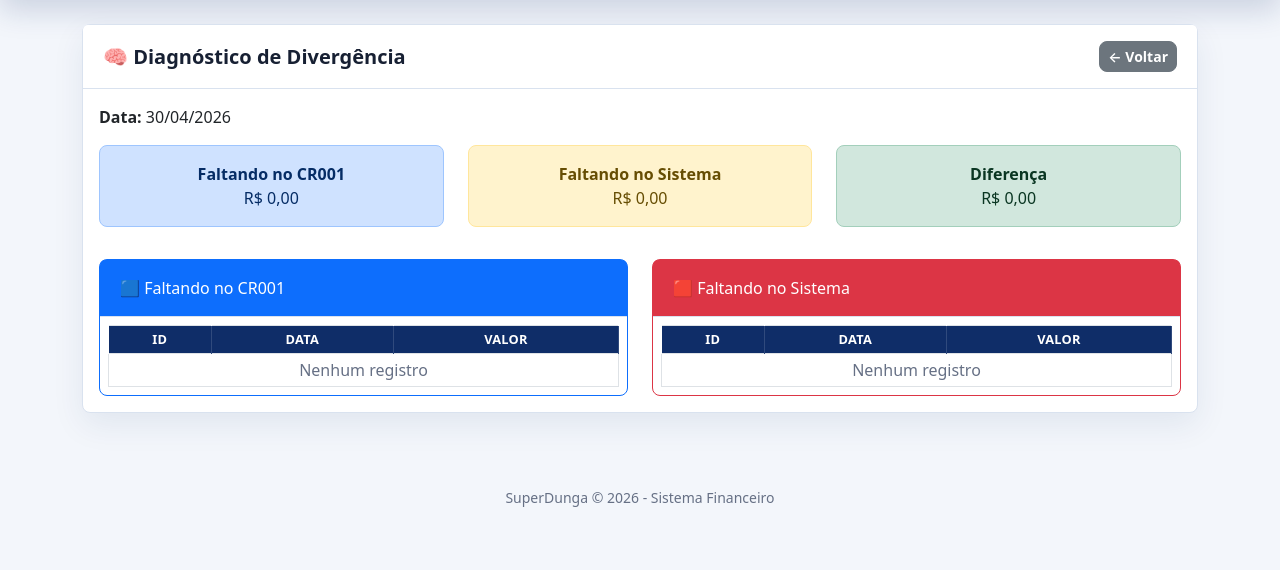
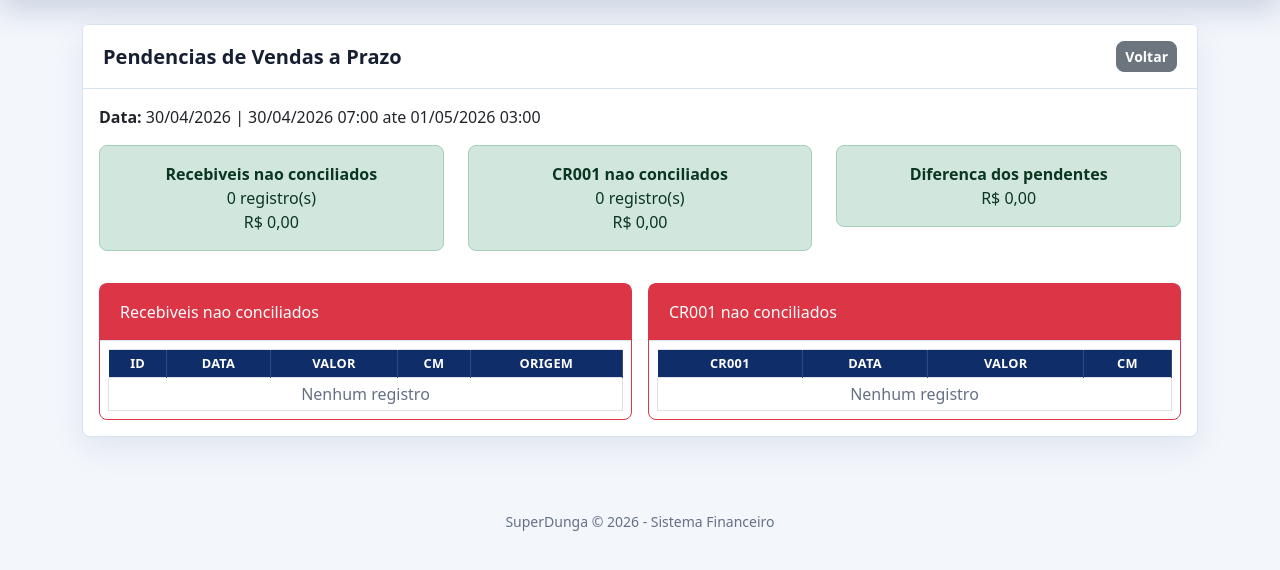
Before and after one commit to superdunga/superdunga-com-br, a PHP site: page /modulos/fechamentodecaixa/diagnostico_divergencia.php in a window 1280 px wide. Shown: the part 58-628 px from the top of the page. Run offline with PHP 8.4, Linux system fonts and the light colour scheme; the visitor is signed in with stand-in values (Sample User, id 1); tables that the repository leaves empty or names only in its code hold one stand-in row (values such as "Sample post").

Commit message:
Ajusta resumo de vendas a prazo

```diff
--- a/modulos/fechamentodecaixa/diagnostico_divergencia.php
+++ b/modulos/fechamentodecaixa/diagnostico_divergencia.php
@@ -3,22 +3,12 @@
 require '../../config/conexao.php';
 require '../../layout/header.php';
 
-/* =========================
-   DATA
-========================= */
 $data = $_GET['data'] ?? date('Y-m-d');
 
-/* =========================
-   JANELA OPERACIONAL
-========================= */
 $inicio = date('Y-m-d 07:00:00', strtotime($data));
 $fim    = date('Y-m-d 03:00:00', strtotime($data . ' +1 day'));
 
-/* =========================
-   FALTANDO NO CR001
-   (tem no sistema e NÃO foi conciliado)
-========================= */
-$stmtSistema = $pdo_master->prepare("
+$stmtPendSistema = $pdo_master->prepare("
     SELECT r.*
     FROM armazem_conciliacao_recebimentos r
     WHERE r.data_venda BETWEEN ? AND ?
@@ -27,100 +17,86 @@
           FROM armazem_cr001 c
           WHERE c.recebimento_id = r.id
       )
+    ORDER BY r.data_venda ASC, r.id ASC
 ");
-$stmtSistema->execute([$inicio, $fim]);
-$faltandoCR = $stmtSistema->fetchAll(PDO::FETCH_ASSOC);
+$stmtPendSistema->execute([$inicio, $fim]);
+$pendentesSistema = $stmtPendSistema->fetchAll(PDO::FETCH_ASSOC);
 
-/* =========================
-   FALTANDO NO SISTEMA
-   (tem no CR001 e NÃO foi conciliado)
-========================= */
-$stmtCR = $pdo_master->prepare("
+$stmtPendCR = $pdo_master->prepare("
     SELECT c.*
     FROM armazem_cr001 c
     WHERE c.DTLANC BETWEEN ? AND ?
       AND c.CMCONTADOR <> 9
       AND c.recebimento_id IS NULL
       AND NOT (c.CMCONTADOR = 1 AND c.STATUS = 'QT')
+    ORDER BY c.DTLANC ASC, c.CRCONTADOR ASC
 ");
-$stmtCR->execute([$inicio, $fim]);
-$faltandoSistema = $stmtCR->fetchAll(PDO::FETCH_ASSOC);
+$stmtPendCR->execute([$inicio, $fim]);
+$pendentesCR001 = $stmtPendCR->fetchAll(PDO::FETCH_ASSOC);
 
-/* =========================
-   SOMATÓRIOS
-========================= */
-$totalSistema = array_sum(array_column($faltandoCR, 'valor_bruto'));
-$totalCR001   = array_sum(array_column($faltandoSistema, 'VLRPARCELA'));
-
-$diferenca = $totalSistema - $totalCR001;
+$totalPendenteSistema = array_sum(array_column($pendentesSistema, 'valor_bruto'));
+$totalPendenteCR001 = array_sum(array_column($pendentesCR001, 'VLRPARCELA'));
+$diferencaPendentes = $totalPendenteSistema - $totalPendenteCR001;
 ?>
 
 <div class="card shadow-sm mb-3">
-
     <div class="card-header d-flex justify-content-between align-items-center">
-        <h5 class="mb-0">🧠 Diagnóstico de Divergência</h5>
-
-        <a href="resumo_prazo.php" class="btn btn-secondary btn-sm">
-            ← Voltar
-        </a>
+        <h5 class="mb-0">Pendencias de Vendas a Prazo</h5>
+        <a href="resumo_prazo.php" class="btn btn-secondary btn-sm">Voltar</a>
     </div>
 
     <div class="card-body">
-
-        <p><strong>Data:</strong> <?= date('d/m/Y', strtotime($data)) ?></p>
+        <p><strong>Data:</strong> <?= date('d/m/Y', strtotime($data)) ?> | <?= date('d/m/Y H:i', strtotime($inicio)) ?> ate <?= date('d/m/Y H:i', strtotime($fim)) ?></p>
 
         <div class="row mb-3">
-
             <div class="col-md-4">
-                <div class="alert alert-primary text-center">
-                    <strong>Faltando no CR001</strong><br>
-                    R$ <?= number_format($totalSistema, 2, ',', '.') ?>
+                <div class="alert <?= empty($pendentesSistema) ? 'alert-success' : 'alert-danger' ?> text-center">
+                    <strong>Recebiveis nao conciliados</strong><br>
+                    <?= count($pendentesSistema) ?> registro(s)<br>
+                    R$ <?= number_format($totalPendenteSistema, 2, ',', '.') ?>
                 </div>
             </div>
-
             <div class="col-md-4">
-                <div class="alert alert-warning text-center">
-                    <strong>Faltando no Sistema</strong><br>
-                    R$ <?= number_format($totalCR001, 2, ',', '.') ?>
+                <div class="alert <?= empty($pendentesCR001) ? 'alert-success' : 'alert-danger' ?> text-center">
+                    <strong>CR001 nao conciliados</strong><br>
+                    <?= count($pendentesCR001) ?> registro(s)<br>
+                    R$ <?= number_format($totalPendenteCR001, 2, ',', '.') ?>
                 </div>
             </div>
-
             <div class="col-md-4">
-                <div class="alert <?= (abs($diferenca) < 0.01 ? 'alert-success' : 'alert-danger') ?> text-center">
-                    <strong>Diferença</strong><br>
-                    R$ <?= number_format($diferenca, 2, ',', '.') ?>
+                <div class="alert <?= abs($diferencaPendentes) < 0.01 ? 'alert-success' : 'alert-warning' ?> text-center">
+                    <strong>Diferenca dos pendentes</strong><br>
+                    R$ <?= number_format($diferencaPendentes, 2, ',', '.') ?>
                 </div>
             </div>
-
         </div>
 
-        <div class="row">
-
-            <div class="col-md-6">
-                <div class="card border-primary">
-                    <div class="card-header bg-primary text-white">
-                        🟦 Faltando no CR001
-                    </div>
-                    <div class="card-body p-2" style="max-height:300px; overflow:auto;">
-                        <table class="table table-sm table-bordered text-center">
+        <div class="row g-3">
+            <div class="col-lg-6">
+                <div class="card border-danger h-100">
+                    <div class="card-header bg-danger text-white">Recebiveis nao conciliados</div>
+                    <div class="card-body p-2" style="max-height:420px; overflow:auto;">
+                        <table class="table table-sm table-bordered text-center mb-0">
                             <thead>
                                 <tr>
                                     <th>ID</th>
                                     <th>Data</th>
                                     <th>Valor</th>
+                                    <th>CM</th>
+                                    <th>Origem</th>
                                 </tr>
                             </thead>
                             <tbody>
-                                <?php if (empty($faltandoCR)): ?>
-                                    <tr>
-                                        <td colspan="3" class="text-muted">Nenhum registro</td>
-                                    </tr>
+                                <?php if (empty($pendentesSistema)): ?>
+                                    <tr><td colspan="5" class="text-muted">Nenhum registro</td></tr>
                                 <?php else: ?>
-                                    <?php foreach ($faltandoCR as $r): ?>
+                                    <?php foreach ($pendentesSistema as $r): ?>
                                         <tr>
                                             <td><?= $r['id'] ?></td>
                                             <td><?= date('d/m/Y H:i', strtotime($r['data_venda'])) ?></td>
                                             <td>R$ <?= number_format($r['valor_bruto'], 2, ',', '.') ?></td>
+                                            <td><?= $r['CMCONTADOR'] ?></td>
+                                            <td><?= htmlspecialchars($r['origem'] ?? '') ?></td>
                                         </tr>
                                     <?php endforeach; ?>
                                 <?php endif; ?>
@@ -130,31 +106,29 @@
                 </div>
             </div>
 
-            <div class="col-md-6">
-                <div class="card border-danger">
-                    <div class="card-header bg-danger text-white">
-                        🟥 Faltando no Sistema
-                    </div>
-                    <div class="card-body p-2" style="max-height:300px; overflow:auto;">
-                        <table class="table table-sm table-bordered text-center">
+            <div class="col-lg-6">
+                <div class="card border-danger h-100">
+                    <div class="card-header bg-danger text-white">CR001 nao conciliados</div>
+                    <div class="card-body p-2" style="max-height:420px; overflow:auto;">
+                        <table class="table table-sm table-bordered text-center mb-0">
                             <thead>
                                 <tr>
-                                    <th>ID</th>
+                                    <th>CR001</th>
                                     <th>Data</th>
                                     <th>Valor</th>
+                                    <th>CM</th>
                                 </tr>
                             </thead>
                             <tbody>
-                                <?php if (empty($faltandoSistema)): ?>
-                                    <tr>
-                                        <td colspan="3" class="text-muted">Nenhum registro</td>
-                                    </tr>
+                                <?php if (empty($pendentesCR001)): ?>
+                                    <tr><td colspan="4" class="text-muted">Nenhum registro</td></tr>
                                 <?php else: ?>
-                                    <?php foreach ($faltandoSistema as $c): ?>
+                                    <?php foreach ($pendentesCR001 as $c): ?>
                                         <tr>
                                             <td><?= $c['CRCONTADOR'] ?></td>
                                             <td><?= date('d/m/Y H:i', strtotime($c['DTLANC'])) ?></td>
                                             <td>R$ <?= number_format($c['VLRPARCELA'], 2, ',', '.') ?></td>
+                                            <td><?= $c['CMCONTADOR'] ?></td>
                                         </tr>
                                     <?php endforeach; ?>
                                 <?php endif; ?>
@@ -163,11 +137,8 @@
                     </div>
                 </div>
             </div>
-
         </div>
-
     </div>
-
 </div>
 
 <?php require '../../layout/footer.php'; ?>
```
Also changed, not shown: modulos/fechamentodecaixa/resumo_prazo.php (+65 -26 lines).
